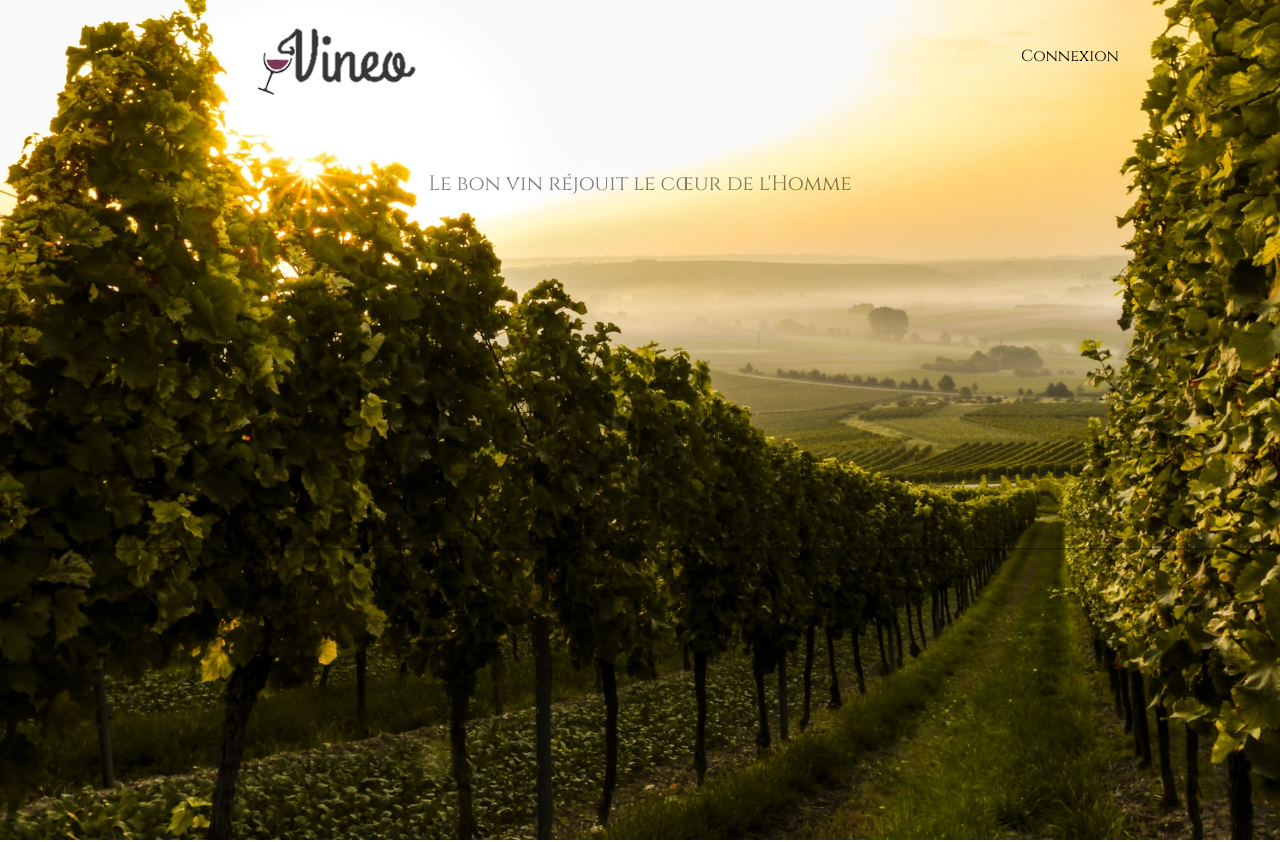
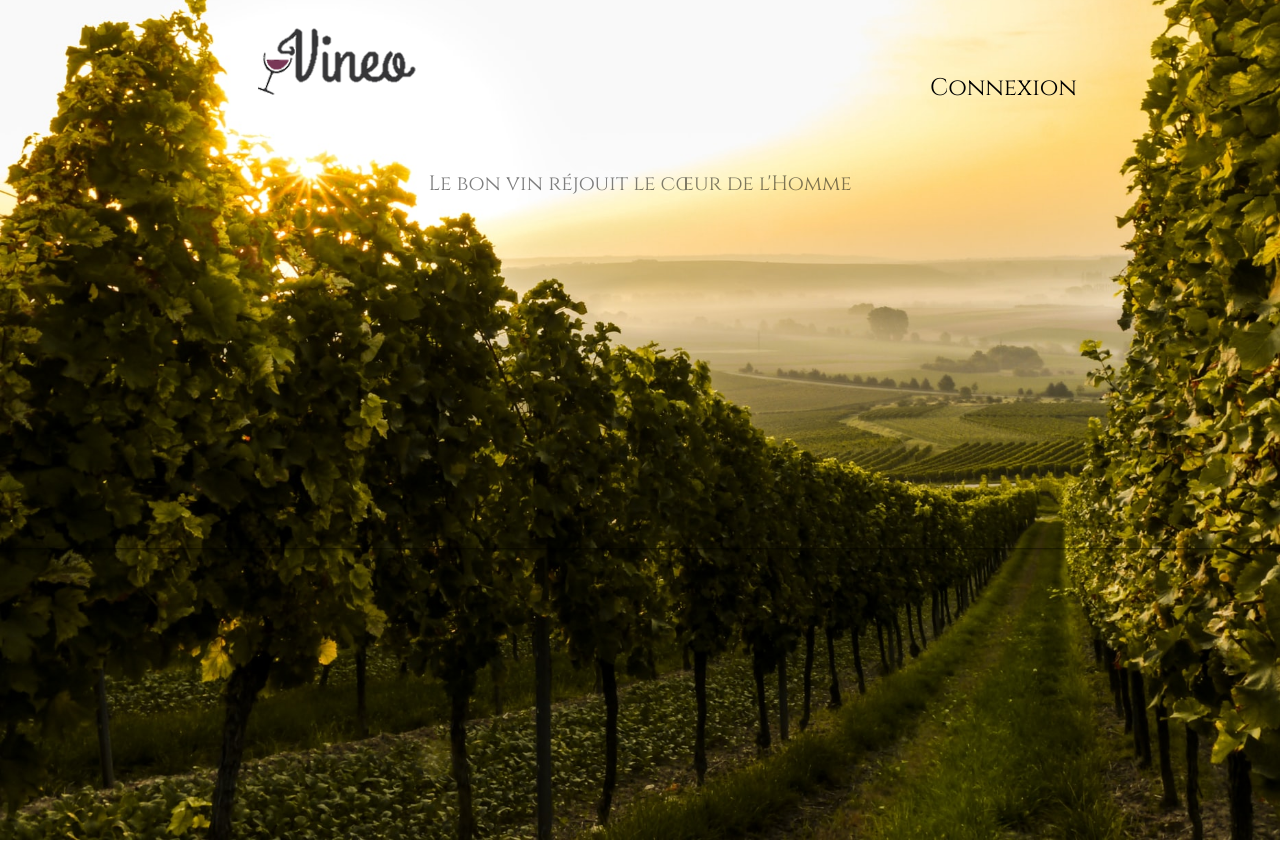
Before and after one commit to SvenLC/CESI-Vineo, a React app: page / in a window 1280 px wide. Shown: the top 842 px of the page. Built offline with nearby package versions, Linux system fonts and the light colour scheme; a web font is replaced by a local one.

Commit message:
change body css

```diff
--- a/src/components/Header/Header.module.css
+++ b/src/components/Header/Header.module.css
@@ -18,7 +18,7 @@
 
 .inputText {
     /* border-radius: 0.5rem; */
-    margin-right: 2rem;
+    /* margin-right: 2rem; */
     height: 2rem;
 }
 
@@ -81,6 +81,7 @@
     background-size: 100%;
     padding-bottom: 50px;
     box-shadow: 0px 0px 3px #000;
+    width: 100%
 }
 
 .accueil {
--- a/src/components/Home/HomeHeader/HomeHeader.module.css
+++ b/src/components/Home/HomeHeader/HomeHeader.module.css
@@ -43,8 +43,9 @@
 button {
     background: none;
 	color: inherit;
-	border: none;
-	padding: 0;
+    border: none;
+    margin-top: 2rem;
+	margin-right: 5rem;
 	font: inherit;
 	cursor: pointer;
     outline: inherit;
@@ -53,13 +54,14 @@ button {
 
 .bouton {
     text-decoration: none;
+    font-size: 1.5rem;
     display: block;
     height: 2rem;
     width: 7.5rem;
 
 }
 .bouton:hover {
-    font-size: 1.2rem;
+    font-size: 1.7rem;
 
 }
 
--- a/src/components/Products/Products.module.css
+++ b/src/components/Products/Products.module.css
@@ -7,6 +7,7 @@
 .grid {
 
     margin: 10px;
+    width: 100%;
     display: flex;
     flex-wrap: wrap;
     justify-content: center;
--- a/src/index.css
+++ b/src/index.css
@@ -1,10 +1,7 @@
 body {
-  margin: 0;
   font-family: 'Arsenal', -apple-system, BlinkMacSystemFont, "Segoe UI", "Roboto", "Oxygen", "Ubuntu", "Cantarell", "Fira Sans", "Droid Sans", "Helvetica Neue", sans-serif;
   -webkit-font-smoothing: antialiased;
   -moz-osx-font-smoothing: grayscale;
-  display: flex;
-  align-items: center;
 }
 
 h1, h2, header {
```
